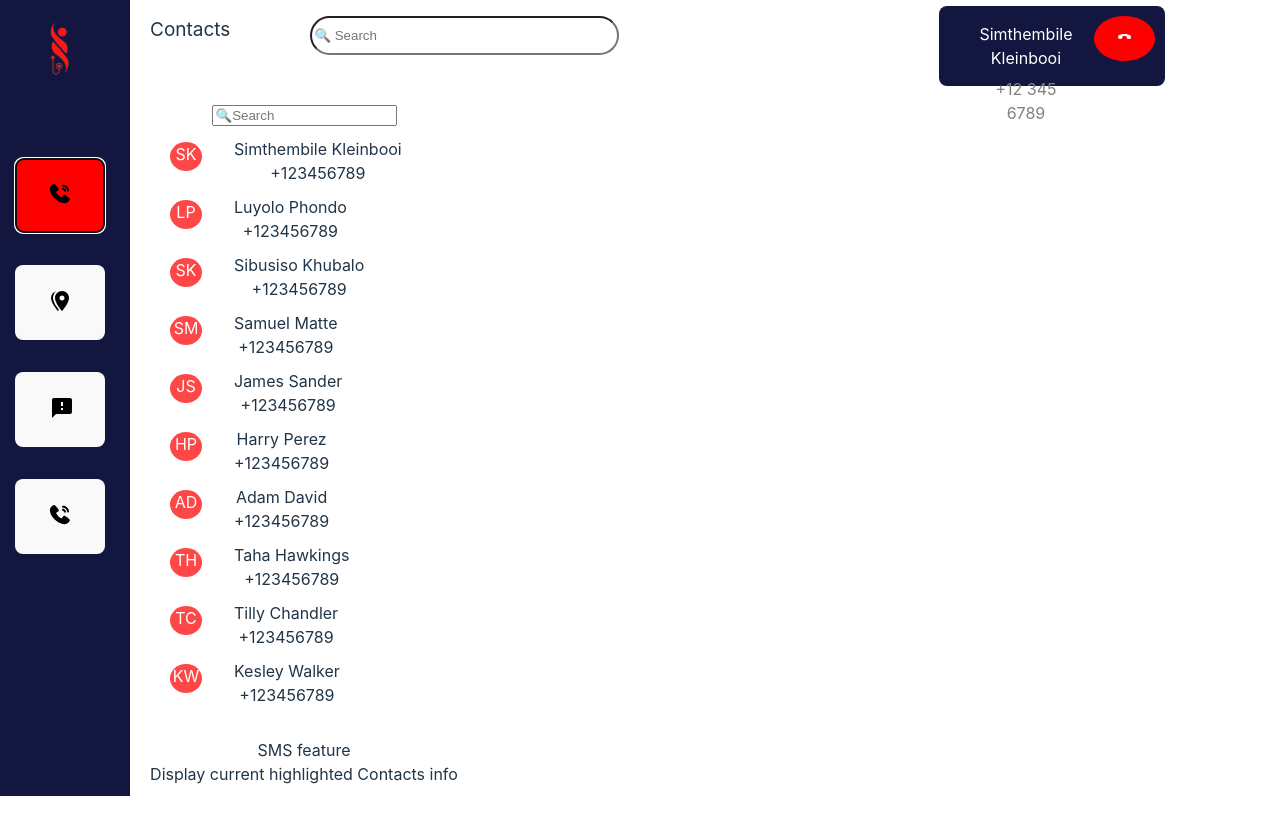
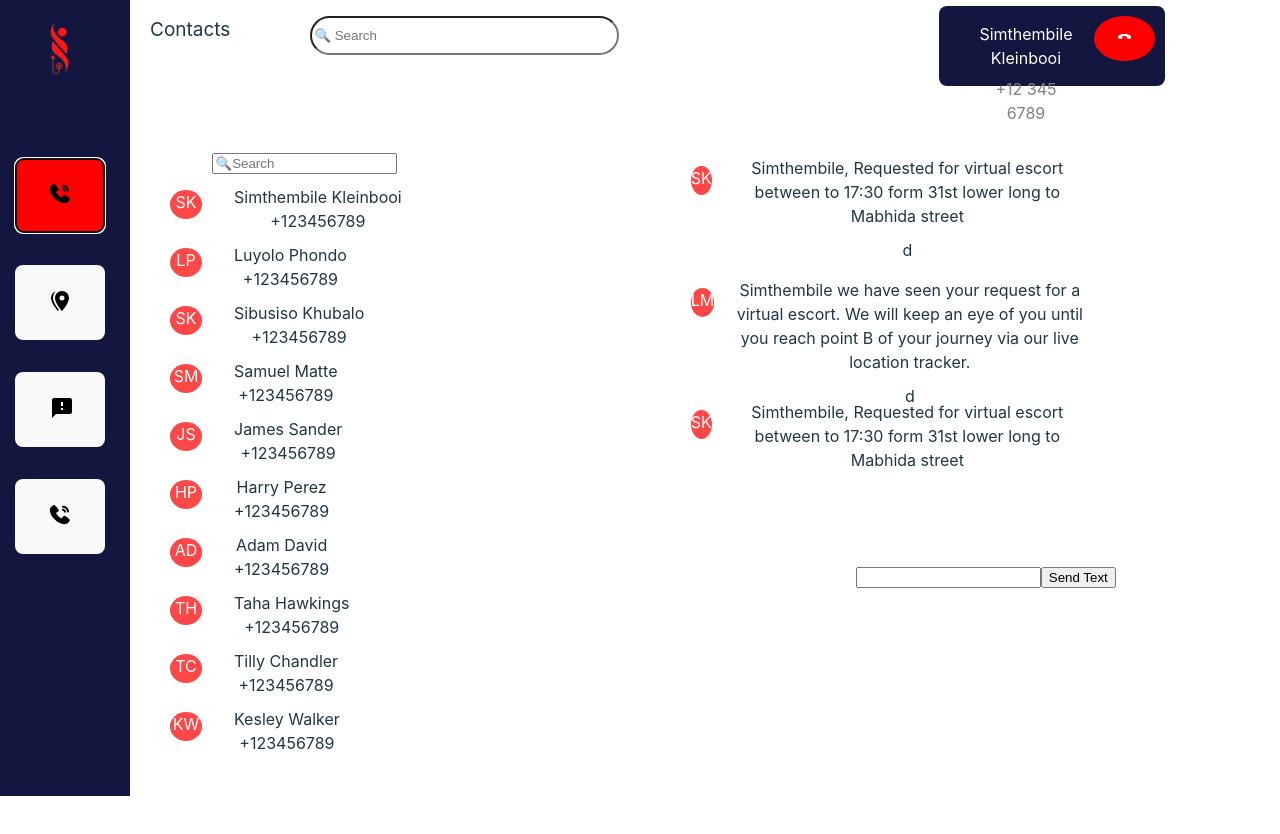
Before and after one commit to DildaarYounglings/eclipsus-sos-react-frontend, a React (Vite) app: page / in a window 1280 px wide. Both pictures are taken after a click on the button 60 px from the left and 195 px from the top of the page. Shown: the top 834 px of the page. Built offline with nearby package versions, Linux system fonts and the light colour scheme.

Commit message:
almost finished with second page of frontend

```diff
--- a/src/components/contactsPage-UI-components/ContactsPageBody.jsx
+++ b/src/components/contactsPage-UI-components/ContactsPageBody.jsx
@@ -1,49 +1,189 @@
-import React, { useState } from 'react'
+import React, { useState } from "react";
 
-export const ContactsPageList = function(){
-    const [listOfContacts,set_ListOfContacts] = useState([
-        {Fullname:"Simthembile Kleinbooi",ContactNum:"+123456789"},
-        {Fullname:"Luyolo Phondo",ContactNum:"+123456789"},
-        {Fullname:"Sibusiso Khubalo",ContactNum:"+123456789"},
-        {Fullname:"Samuel Matte",ContactNum:"+123456789"},
-        {Fullname:"James Sander",ContactNum:"+123456789"},
-        {Fullname:"Harry Perez",ContactNum:"+123456789"},
-        {Fullname:"Adam David",ContactNum:"+123456789"},
-        {Fullname:"Taha Hawkings",ContactNum:"+123456789"},
-        {Fullname:"Tilly Chandler",ContactNum:"+123456789"},
-        {Fullname:"Kesley Walker",ContactNum:"+123456789"},
+export const ContactsPageList = function () {
+  const [listOfContacts, set_ListOfContacts] = useState([
+    { Fullname: "Simthembile Kleinbooi", ContactNum: "+123456789" },
+    { Fullname: "Luyolo Phondo", ContactNum: "+123456789" },
+    { Fullname: "Sibusiso Khubalo", ContactNum: "+123456789" },
+    { Fullname: "Samuel Matte", ContactNum: "+123456789" },
+    { Fullname: "James Sander", ContactNum: "+123456789" },
+    { Fullname: "Harry Perez", ContactNum: "+123456789" },
+    { Fullname: "Adam David", ContactNum: "+123456789" },
+    { Fullname: "Taha Hawkings", ContactNum: "+123456789" },
+    { Fullname: "Tilly Chandler", ContactNum: "+123456789" },
+    { Fullname: "Kesley Walker", ContactNum: "+123456789" },
   ]);
   return (
     <div>
-        <input type="search" placeholder="🔍Search"/>
+      <input type="search" placeholder="🔍Search" />
       <ol>
-            {listOfContacts.map((item,index,arr)=><li key={index} style={{height:"58px",width:"308px",display:"flex",gap:"2rem"}}>
-                <div style={{width:"2rem",height:"1.8rem",backgroundColor:"#FE4747",color:"white",borderRadius:"50%"}}>{(()=>{let splitItem = item.Fullname.split(" ");let contents = splitItem[0].charAt(0).toUpperCase() + splitItem[1].charAt(0).toUpperCase(); return(contents)})()}</div>
-                <div style={{display:"flex",flexDirection:"column",translate:"0px -5px"}}>
+        {listOfContacts.map((item, index, arr) => (
+          <li
+            key={index}
+            style={{
+              height: "58px",
+              width: "308px",
+              display: "flex",
+              gap: "2rem",
+            }}
+          >
+            <div
+              style={{
+                width: "2rem",
+                height: "1.8rem",
+                backgroundColor: "#FE4747",
+                color: "white",
+                borderRadius: "50%",
+              }}
+            >
+              {(() => {
+                let splitItem = item.Fullname.split(" ");
+                let contents =
+                  splitItem[0].charAt(0).toUpperCase() +
+                  splitItem[1].charAt(0).toUpperCase();
+                return contents;
+              })()}
+            </div>
+            <div
+              style={{
+                display: "flex",
+                flexDirection: "column",
+                translate: "0px -5px",
+              }}
+            >
               <span>{item.Fullname}</span>
               <span>{item.ContactNum}</span>
             </div>
-            </li>)}
+          </li>
+        ))}
       </ol>
     </div>
-    )
-}
-export const ContactsPageSMS = function(){
+  );
+};
+export const ContactsPageSMS = function () {
+  const [messagesArray, set_messagesArray] = useState([
+    {
+      sender: "Simthembile Kleinbooi",
+      messageText:
+        "Simthembile, Requested for virtual escort between  to 17:30 form 31st lower long to Mabhida street",
+      isSent: true,
+      isRead: true,
+      isCalling: false,
+      isCallOnGoing: false,
+    },
+    {
+      sender: "Lutho Majama",
+      messageText:
+        "Simthembile we have seen your request for a virtual escort. We will keep an eye of you until you reach point B of your journey via our live location tracker.",
+      isSent: true,
+      isRead: true,
+      isCalling: false,
+      isCallOnGoing: false,
+    },
+    {
+      sender: "Simthembile Kleinbooi",
+      messageText:
+        "Simthembile, Requested for virtual escort between  to 17:30 form 31st lower long to Mabhida street",
+      isSent: true,
+      isRead: true,
+      isCalling: false,
+      isCallOnGoing: false,
+    },
+  ]);
   return (
-      <div>SMS feature</div>
-    )
-}
-export const ContactsPageFocusedContactInfo = function(){
+    <div style={{ width: "630px", height: "742px",display:"flex",flexDirection:"column",gap:"5vw"}}>
+
+      <div style={{overflowY:"scroll",overflowX:"hidden",width:"fit-content",paddingRight:"7vw"}}>
+        <ol
+          style={{
+            listStyleType: "none",
+            display: "flex",
+            flexDirection: "column",
+            gap: "5vw",
+          }}
+        >
+          {messagesArray.map((item, index, arr) => (
+            <li
+              key={index}
+              style={{
+                height: "58px",
+                width: "308px",
+                display: "flex",
+                gap: "2rem",
+              }}
+            >
+              <div
+                style={{
+                  width: "2rem",
+                  height: "1.8rem",
+                  backgroundColor: "#FE4747",
+                  color: "white",
+                  borderRadius: "50%",
+                }}
+              >
+                {(() => {
+                  let splitItem = item.sender.split(" ");
+                  let contents =
+                    splitItem[0].charAt(0).toUpperCase() +
+                    splitItem[1].charAt(0).toUpperCase();
+                  return contents;
+                })()}
+              </div>
+              <div
+                style={{
+                  display: "flex",
+                  flexDirection: "column",
+                  translate: "-10px -10px",
+                }}
+              >
+                <span
+                  style={{
+                    height: "fit-content",
+                    width: "347px",
+                    paddingBottom: "10px",
+                  }}
+                >
+                  {item.messageText}
+                </span>
+                <span>d</span>
+              </div>
+            </li>
+          ))}
+        </ol>
+      </div>
+
+      <div>
+        <ol style={{ listStyleType: "none" }}>
+          <li>
+            <input type="text" />
+            <input type="button" value="Send Text" />
+          </li>
+        </ol>
+      </div>
+
+    </div>
+  );
+};
+export const ContactsPageFocusedContactInfo = function () {
+  return <div>Display current highlighted Contacts info</div>;
+};
+export const ContactsPageBody = function () {
   return (
-      <div>Display current highlighted Contacts info</div>
-    )
-}
-export const ContactsPageBody = function(){
-  return (
-    <div style={{ position: "absolute", top: "102px", left: "130px",width:"fit-content",height:"fit-content"}}>
-        <ContactsPageList/>
-        <ContactsPageSMS/>
-        <ContactsPageFocusedContactInfo/>
+    <div
+      style={{
+        position: "absolute",
+        top: "150px",
+        left: "130px",
+        display: "grid",
+        gridTemplateColumns: "auto auto auto",
+        gap: "13.5vw",
+        width: "fit-content",
+        height: "fit-content",
+      }}
+    >
+      <ContactsPageList />
+      <ContactsPageSMS />
+      <ContactsPageFocusedContactInfo />
     </div>
-  )
-}
+  );
+};
--- a/src/index.scss
+++ b/src/index.scss
@@ -29,6 +29,7 @@ body {
   place-items: center;
   min-width: 320px;
   min-height: 100vh;
+  overflow-y: hidden;
 }
 
 h1 {
```
Lines whose indentation alone changed are shown as unchanged.
